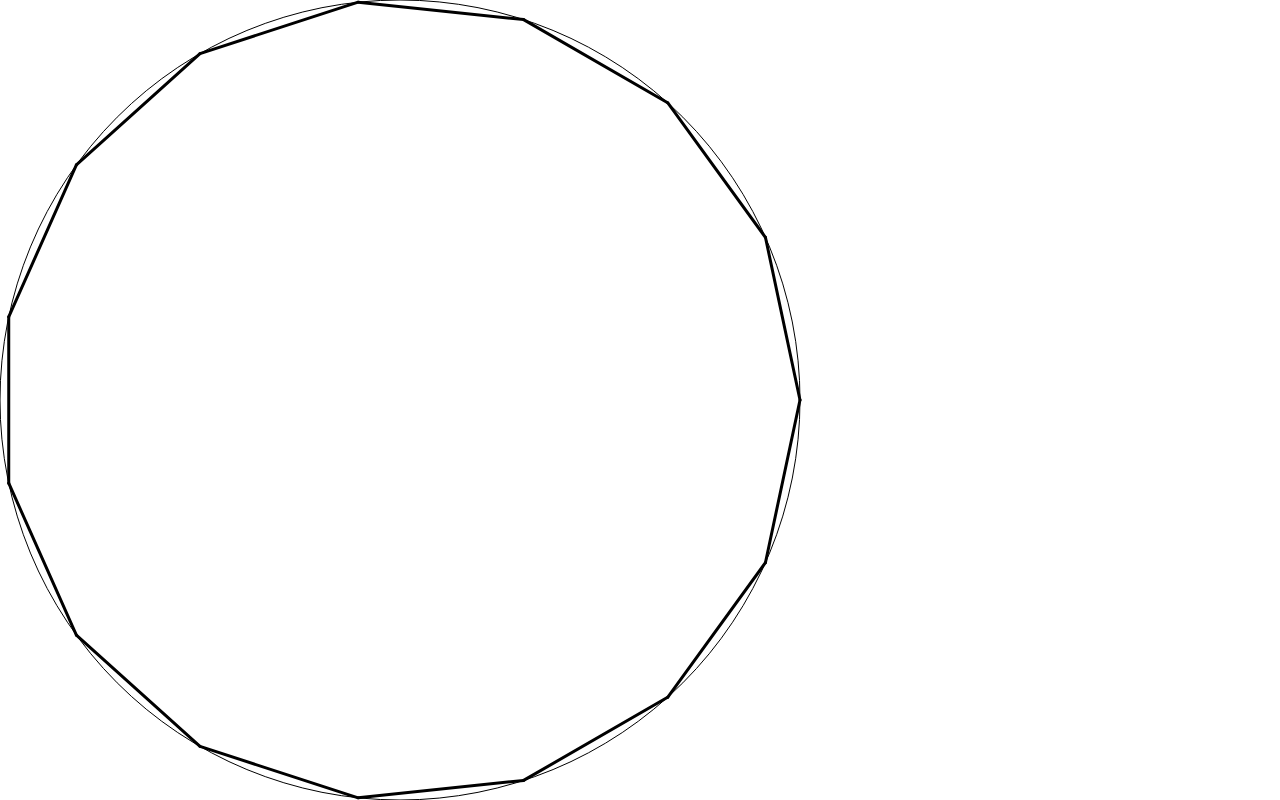
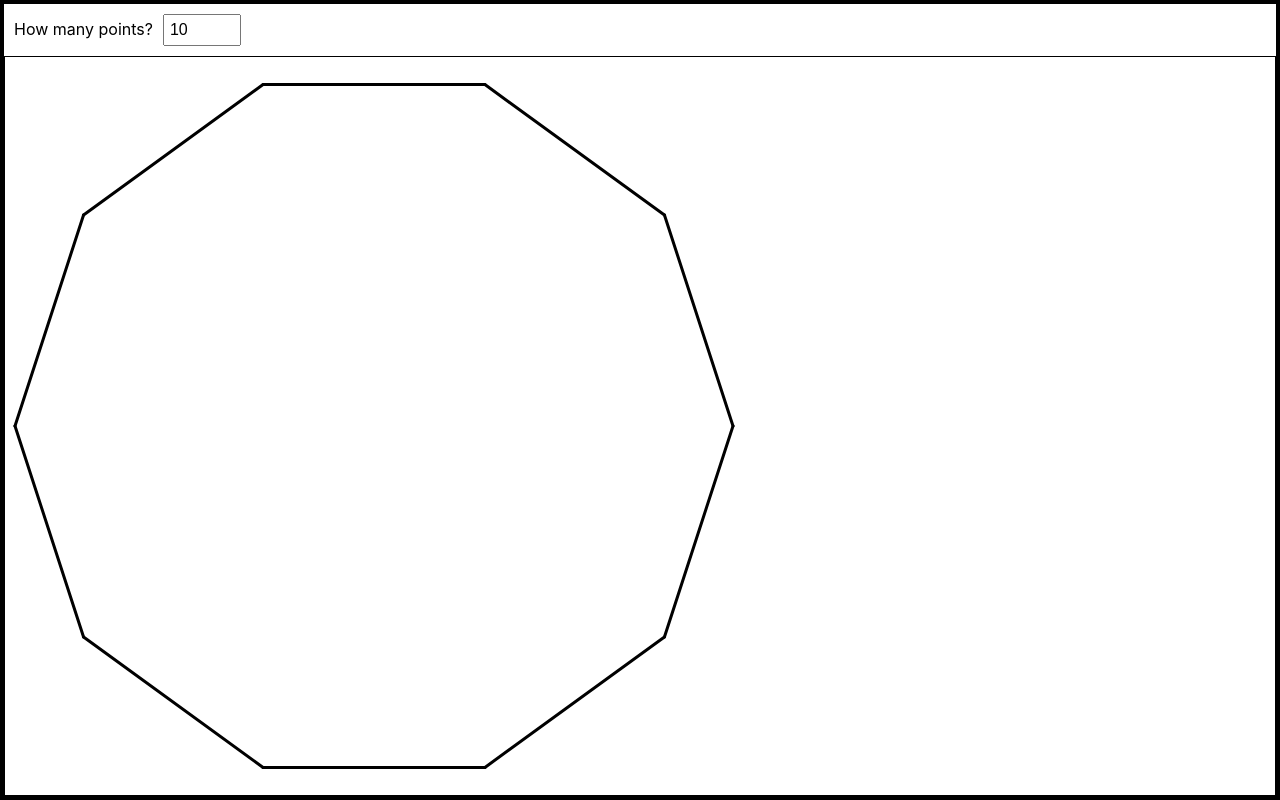
Before and after one commit to heypano/svg, a React (Create React App) app: page / in a window 1280 px wide. Built offline with nearby package versions, Linux system fonts and the light colour scheme; the HTML template or start-up script is replaced by a standard one.

Commit message:
adding inputs

```diff
--- a/public/index.html
+++ b/public/index.html
@@ -7,7 +7,7 @@
     <meta name="theme-color" content="#000000" />
     <meta
       name="description"
-      content="Web site created using create-react-app"
+      content="Pano's SVG Experiments"
     />
     <link rel="apple-touch-icon" href="%PUBLIC_URL%/logo192.png" />
     <!--
@@ -24,7 +24,7 @@
       work correctly both with client-side routing and a non-root public URL.
       Learn how to configure a non-root public URL by running `npm run build`.
     -->
-    <title>React App</title>
+    <title>Pano's SVG Experiments</title>
   </head>
   <body>
     <noscript>You need to enable JavaScript to run this app.</noscript>
--- a/src/App.js
+++ b/src/App.js
@@ -4,25 +4,28 @@ const config = {
   lineWidth: 3,
   stepSize: 20,
   radiusFactor: 0.5,
-  numOfPoints: 15
+  numOfPoints: 10
 };
 const svgNs = "http://www.w3.org/2000/svg";
 
 function App() {
   const svg = useRef(null);
+  const numOfPointsInput = useRef(null);
+  const [numOfPoints, setNumOfPoints] = useState(config.numOfPoints);
   const [width, setWidth] = useState(window.innerWidth);
   const [height, setHeight] = useState(window.innerHeight);
   const radius = Math.min(width, height) * config.radiusFactor;
-  const offset = radius * config.radiusFactor * 2;
+  const padding = 10;
+  const offset = radius * config.radiusFactor * 2 + padding;
   const lines = [];
-  const { numOfPoints } = config;
 
   useEffect(() => {
     function handleResize() {
-      setWidth(window.innerWidth);
-      setHeight(window.innerHeight);
+      setWidth(svg.current.width.baseVal.value - padding * 2);
+      setHeight(svg.current.height.baseVal.value - padding * 2);
     }
     window.addEventListener("resize", handleResize);
+    setTimeout(handleResize, 0);
   });
 
   for (let i = 1; i <= numOfPoints; i++) {
@@ -35,8 +38,26 @@ function App() {
   }
 
   return (
+    <div className="app">
+      <div className="controls">
+        <label>How many points?</label>
+        <input
+          type="number"
+          onChange={e => setNumOfPoints(e.target.value)}
+          defaultValue={config.numOfPoints}
+          min={3}
+          max={500}
+        />
+      </div>
+      <div className="svg-container">
         <svg xmlns="http://www.w3.org/2000/svg" version="1.1" ref={svg}>
-      <circle cx={offset} cy={offset} r={radius} fill="none" stroke="black" />
+          {/*<circle*/}
+          {/*  cx={offset}*/}
+          {/*  cy={offset}*/}
+          {/*  r={radius}*/}
+          {/*  fill="none"*/}
+          {/*  stroke="black"*/}
+          {/*/>*/}
           <g
             stroke="black"
             fill="none"
@@ -47,6 +68,8 @@ function App() {
             {lines}
           </g>
         </svg>
+      </div>
+    </div>
   );
 }
 
--- a/src/index.css
+++ b/src/index.css
@@ -12,13 +12,35 @@ code {
     monospace;
 }
 
-html, body {
+*{
+  box-sizing: border-box;
+}
+
+html, body, #root, .app, .svg-container {
   height: 100%;
   margin: 0;
+  border: 1px solid black;
 }
 
-svg {
-  position: absolute;
+.controls{
+  padding: 10px;
+}
+
+label{
+  margin-right: 10px;
+}
+
+input[type=number]{
+  padding: 5px;
+  font-size: 1em;
+}
+
+svg{
   width: 100%;
   height: 100%;
 }
+
+.app{
+  display: flex;
+  flex-direction: column;
+}
```
Lines whose indentation alone changed are shown as unchanged.
